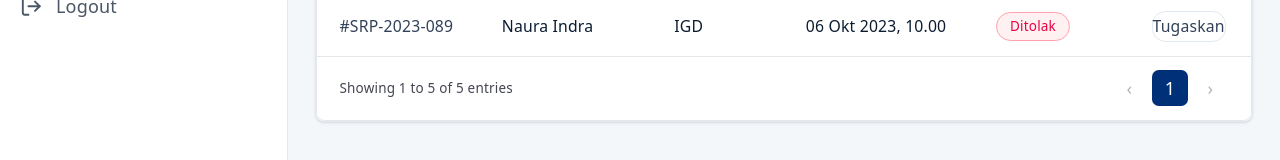
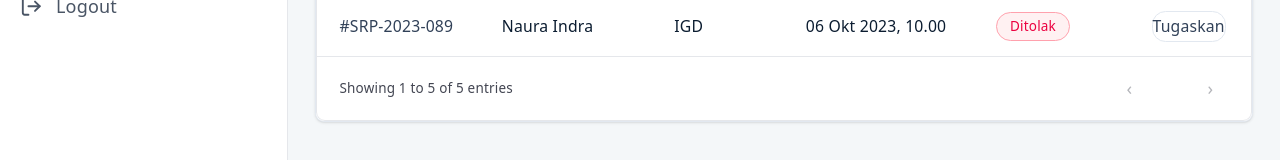
Before and after one commit to kameliarz/Simple-Plan-FE, a React (Vite) app: page / in a window 1280 px wide. Shown: the part 517-677 px from the top of the page. Built offline with nearby package versions, Linux system fonts and the light colour scheme.

Commit message:
feat: add and fix theme colors

```diff
--- a/src/index.css
+++ b/src/index.css
@@ -8,13 +8,54 @@
   --color-background: var(--app-background);
   --color-sidebar: var(--app-sidebar);
 
+  --color-tablencard: var(--app-tablencard);
+
   --color-text: var(--app-text);
+  --color-text-title: var(--app-text-title);
   --color-text-secondary: var(--app-text-secondary);
 
-  --color-primary: #003178;
   --color-selected: var(--app-selected);
 
-  --color-danger: #ef4444;
+  --color-button: var(--app-button);
+
+  --color-primary-50: #e6f0ff;
+  --color-primary-100: #b8d4ff;
+  --color-primary-500: #0041a3;
+  --color-primary-600: #003178; /*main primary*/
+  --color-primary-700: #001d47;
+
+  --color-success-50: #ecfdf5;
+  --color-success-500: #10b981;
+  --color-success-700: #047857;
+
+  --color-warning-50: #fffbeb;
+  --color-warning-500: #f59e0b;
+  --color-warning-700: #b45309;
+
+  --color-danger-50: #fff1f2;
+  --color-danger-500: #e11d48;
+  --color-danger-600: #b9183b;
+  --color-danger-700: #90132e;
+
+  --color-badge-verified-text: #f59e0b;
+  --color-badge-verified-stroke: #f59e0b33;
+  --color-badge-verified-fill: #f59e0b1a;
+
+  --color-badge-process-text: #0d47a1;
+  --color-badge-process-stroke: #bae6fd;
+  --color-badge-process-fill: #e0f2fe;
+
+  --color-badge-done-text: #10b981;
+  --color-badge-done-stroke: #10b98133;
+  --color-badge-done-fill: #10b9811a;
+
+  --color-badge-denied-text: #dc2626;
+  --color-badge-denied-stroke: #dc262633;
+  --color-badge-denied-fill: #dc26261a;
+
+  --color-badge-new-text: #64748b;
+  --color-badge-new-stroke: #c8d5e1;
+  --color-badge-new-fill: #f1f5f9;
 }
 
 /* =========================
@@ -25,10 +66,15 @@
   --app-background: #f8f9ff;
   --app-sidebar: #ffffff;
 
+  --app-tablencard: #ffffff;
+
   --app-text: #0b1c30;
+  --app-text-title: #434652;
   --app-text-secondary: #434652;
 
   --app-selected: #e5eeff;
+
+  --app-button: #eff4ff;
 
   --border: #e5e4e7;
 
@@ -54,10 +100,15 @@
   --app-background: #0f172a;
   --app-sidebar: #1e293b;
 
+  --app-tablencard: #1e293b;
+
   --app-text: #bcc7de;
-  --app-text-secondary: #a1bbff;
+  --app-text-title: #003178;
+  --app-text-secondary: #bcc7de;
 
   --app-selected: #00317833;
+
+  --button: #003178;
 }
 
 /* =========================
```
